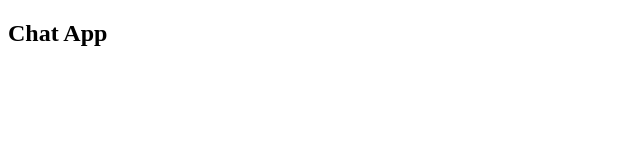
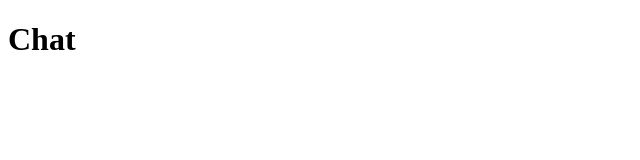
Before and after one commit to ashutosh4398/socket_trial, a React (Vite) app in the folder chat_application/client/: page / in a window 1280 px wide. Shown: the top 160 px of the page, without its empty margins (0-640 px from the left). Built offline with nearby package versions, Linux system fonts and the light colour scheme.

Commit message:
initial router setup

```diff
--- a/chat_application/client/package.json
+++ b/chat_application/client/package.json
@@ -11,7 +11,8 @@
   },
   "dependencies": {
     "react": "^18.3.1",
-    "react-dom": "^18.3.1"
+    "react-dom": "^18.3.1",
+    "react-router-dom": "^6.26.2"
   },
   "devDependencies": {
     "@eslint/js": "^9.9.0",
--- a/chat_application/client/src/App.jsx
+++ b/chat_application/client/src/App.jsx
@@ -1,12 +1,19 @@
-import { useState } from 'react'
+import { Routes, Route, Navigate } from "react-router-dom";
+import Chat from "./pages/Chat";
+import Register from "./pages/Register";
+import Login from "./pages/Login";
 
 function App() {
-
   return (
     <>
-      <h2>Chat App</h2>
+      <Routes>
+        <Route path="/" element={<Chat />} />
+        <Route path="/register" element={<Register />} />
+        <Route path="/login" element={<Login />} />
+        <Route path="*" element={<Navigate to="/" />} />
+      </Routes>
     </>
-  )
+  );
 }
 
-export default App
+export default App;
--- a/chat_application/client/src/main.jsx
+++ b/chat_application/client/src/main.jsx
@@ -2,9 +2,12 @@ import { StrictMode } from 'react'
 import { createRoot } from 'react-dom/client'
 import App from './App.jsx'
 import './index.css'
+import {BrowserRouter} from "react-router-dom";
 
 createRoot(document.getElementById('root')).render(
   <StrictMode>
-    <App />
+    <BrowserRouter>
+      <App />
+    </BrowserRouter>
   </StrictMode>,
 )
--- /dev/null
+++ b/chat_application/client/src/pages/Chat.jsx
@@ -0,0 +1,9 @@
+const Chat = () => {
+  return (
+    <>
+      <h1>Chat</h1>
+    </>
+  );
+};
+
+export default Chat;
--- /dev/null
+++ b/chat_application/client/src/pages/Login.jsx
@@ -0,0 +1,5 @@
+const Login = () => {
+  return <>Login</>;
+};
+
+export default Login;
--- /dev/null
+++ b/chat_application/client/src/pages/Register.jsx
@@ -0,0 +1,5 @@
+const Register = () => {
+  return <>Register</>;
+};
+
+export default Register;
```
Also changed, not shown: chat_application/client/src/App.css (deleted), 1 other file (tests, documents, lock files or other folders).
